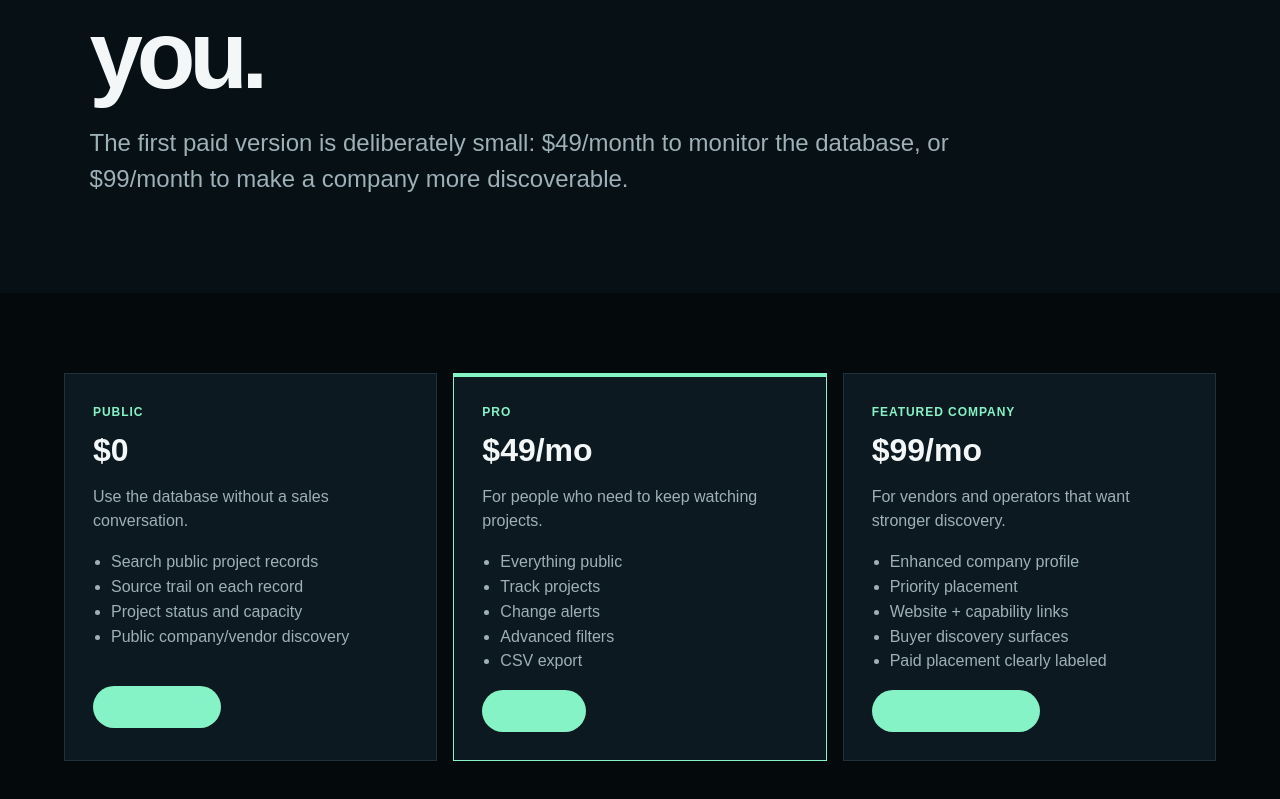
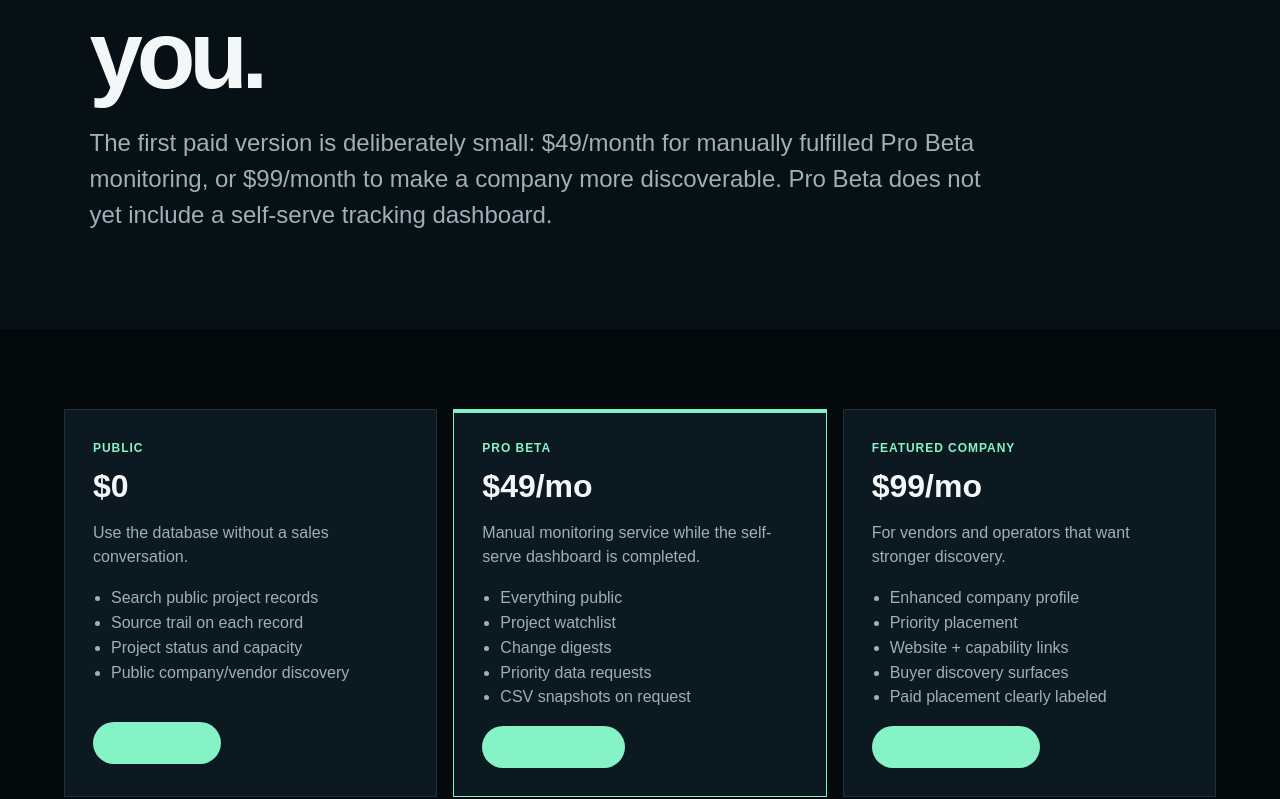
Before and after one commit to DopestT/data-center.forum, a Next.js app: page /pricing in a window 1280 px wide. Shown: the part 406-1205 px from the top of the page. Built offline with nearby package versions, Linux system fonts and the light colour scheme.

Commit message:
Make pricing accurately describe Pro Beta

```diff
--- a/app/pricing/page.tsx
+++ b/app/pricing/page.tsx
@@ -11,12 +11,12 @@ const plans = [
     cta: "Browse free"
   },
   {
-    name: "Pro",
+    name: "Pro Beta",
     price: "$49/mo",
-    detail: "For people who need to keep watching projects.",
-    features: ["Everything public", "Track projects", "Change alerts", "Advanced filters", "CSV export"],
+    detail: "Manual monitoring service while the self-serve dashboard is completed.",
+    features: ["Everything public", "Project watchlist", "Change digests", "Priority data requests", "CSV snapshots on request"],
     href: checkoutLinks.pro,
-    cta: "Start Pro"
+    cta: "Start Pro Beta"
   },
   {
     name: "Featured Company",
@@ -39,13 +39,13 @@ export default function PricingPage() {
       <section className="commerceHero">
         <span className="kicker">SIMPLE PRICING</span>
         <h1>Search free. Pay when the data needs to work for you.</h1>
-        <p>The first paid version is deliberately small: $49/month to monitor the database, or $99/month to make a company more discoverable.</p>
+        <p>The first paid version is deliberately small: $49/month for manually fulfilled Pro Beta monitoring, or $99/month to make a company more discoverable. Pro Beta does not yet include a self-serve tracking dashboard.</p>
       </section>
 
       <section className="section darkSection">
         <div className="pricingGrid">
           {plans.map((plan) => (
-            <article className={`priceCard ${plan.name === "Pro" ? "featuredPrice" : ""}`} key={plan.name}>
+            <article className={`priceCard ${plan.name === "Pro Beta" ? "featuredPrice" : ""}`} key={plan.name}>
               <span>{plan.name}</span>
               <h3>{plan.price}</h3>
               <p>{plan.detail}</p>
```
